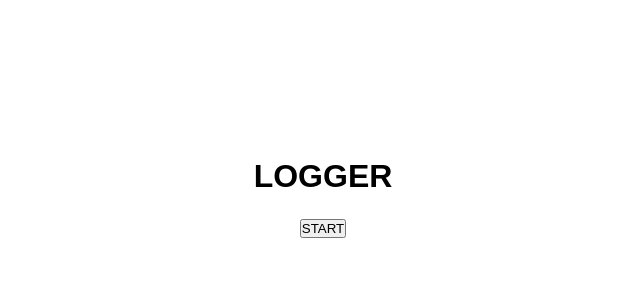
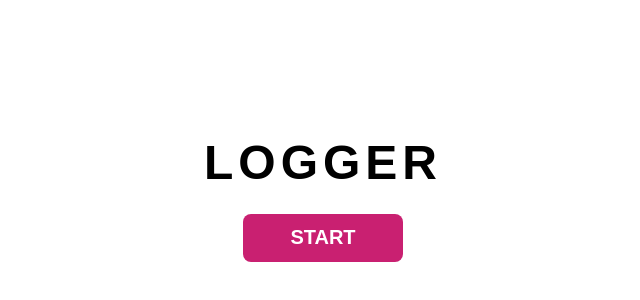
Before and after one commit to HR-BLCK/logger-, a plain HTML site: page index.html in a window 1280 px wide. Shown: the part 202-502 px from the top of the page, without its empty margins (317-957 px from the left). Drawn offline with Linux system fonts and the light colour scheme.

Commit message:
added style on button

```diff
--- a/style.css
+++ b/style.css
@@ -18,3 +18,25 @@ body{
     flex-direction: column;
     gap: 1.5rem;
 }
+
+h1{
+    font-size: 3rem;
+    letter-spacing:.313rem;
+    font-weight: 800;
+}
+
+button{
+    width: 10rem;
+    height: 3rem;
+    border: none;
+    background-color: #c92071;
+    border-radius: .5rem;
+    font-size: 1.25rem;
+    color: #fff;
+    font-weight: 600;
+    cursor: pointer;
+}
+
+button:hover{
+    background-color: #991956;
+}
```
